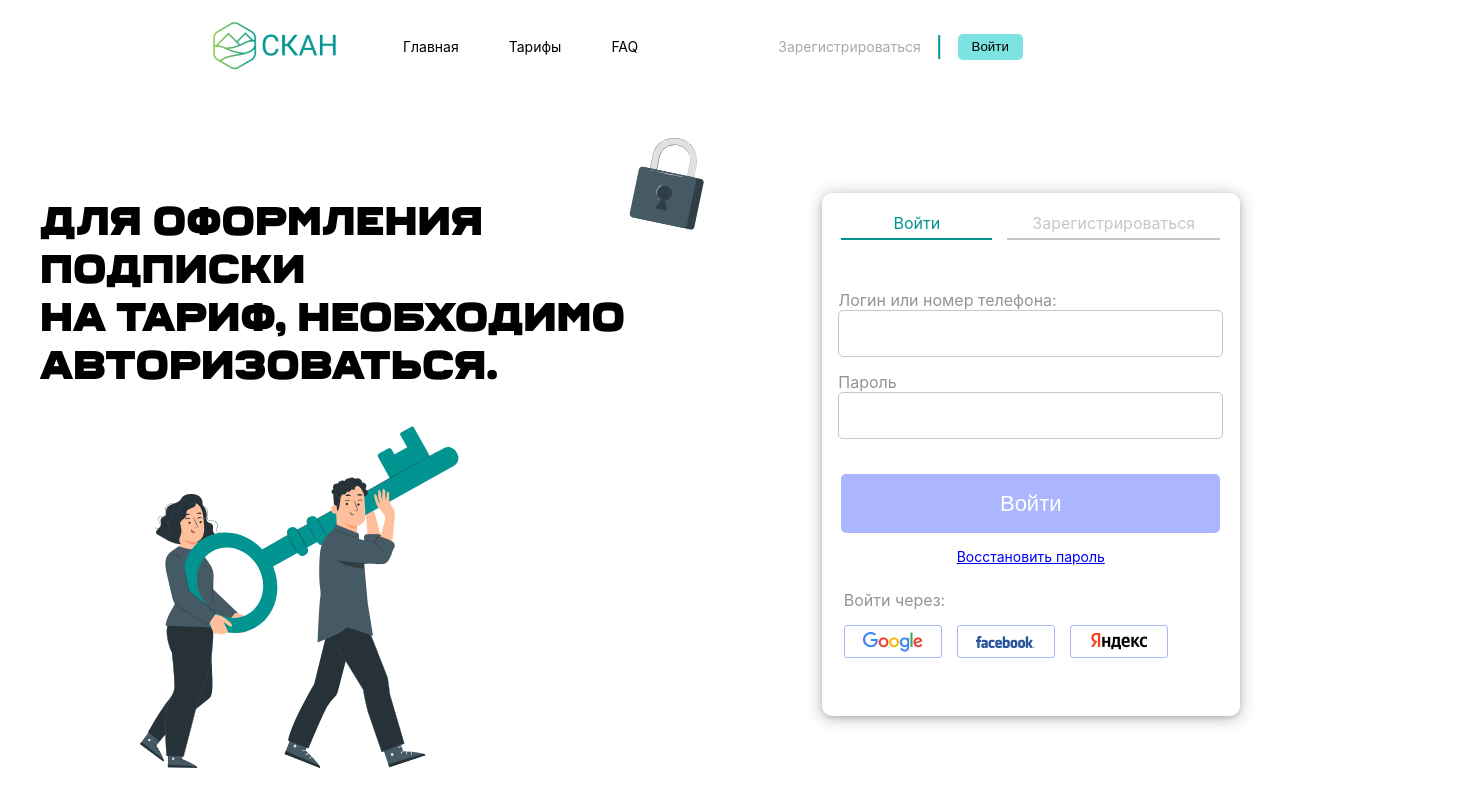
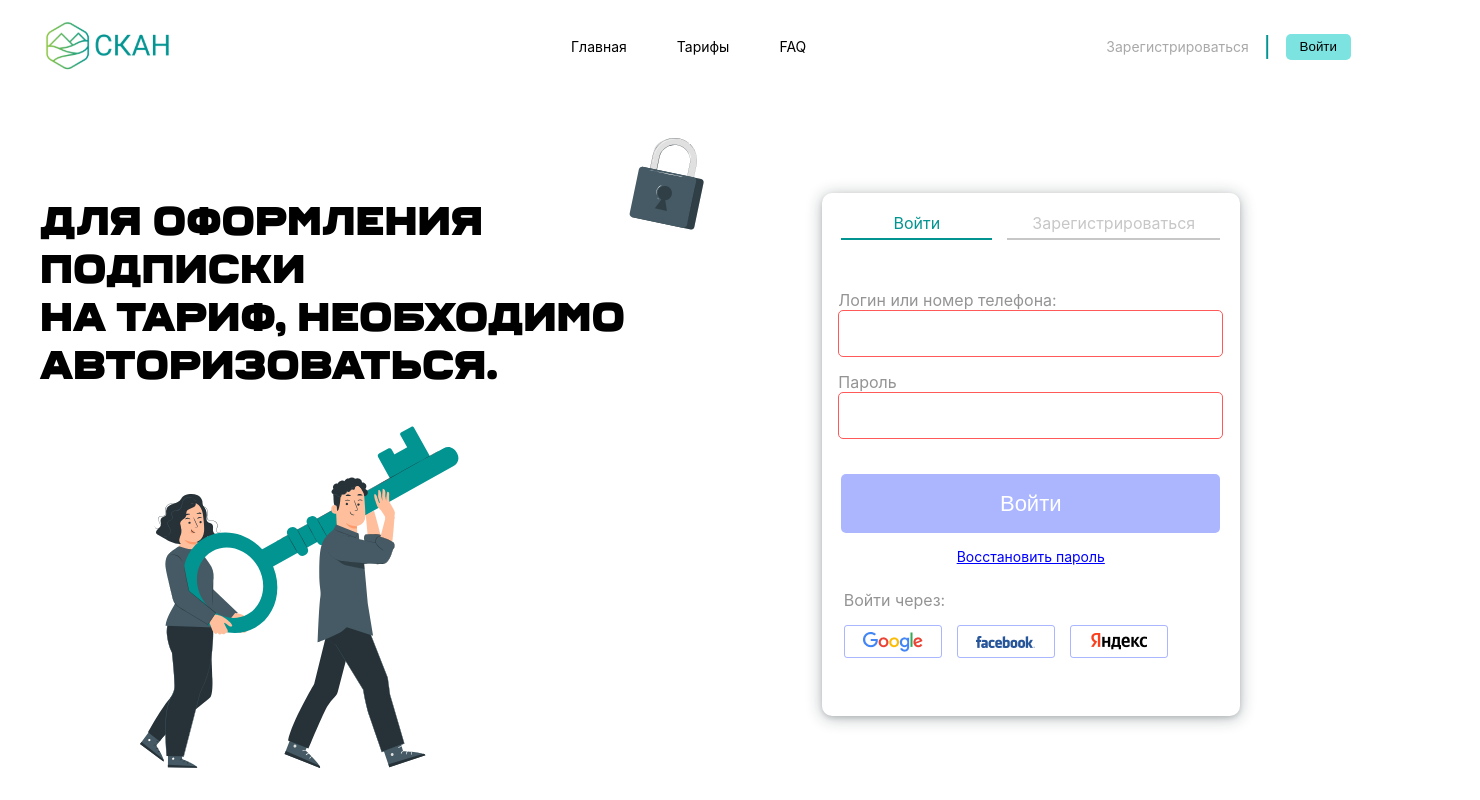
Before and after one commit to pizarrosch/diploma-project-skillfactory-react, a React (Create React App) app: page /login in a window 1280 px wide. Shown: the top 800 px of the page, 1480 px wide, since content can reach past the window. Built offline with nearby package versions, Linux system fonts and the light colour scheme.

Commit message:
Adjust footer and header style, navigation authorized and unauthorized

```diff
--- a/src/App.module.scss
+++ b/src/App.module.scss
@@ -3,10 +3,10 @@
   font-family: 'Inter', sans-serif;
   font-size: 14px;
   max-width: 1440px;
-  margin: 0 auto;
-  display: flex;
-  flex-direction: column;
-  align-items: center;
+  //margin: 0 auto;
+  //display: flex;
+  //flex-direction: column;
+  //align-items: center;
   position: relative;
   scroll-behavior: smooth;
 }
--- a/src/components/Footer/Footer.module.scss
+++ b/src/components/Footer/Footer.module.scss
@@ -6,7 +6,7 @@
   box-sizing: border-box;
   display: flex;
   align-items: center;
-  justify-content: space-around;
+  justify-content: space-between;
   width: 100vw;
   gap: 350px;
 
--- a/src/components/Header/Header.module.scss
+++ b/src/components/Header/Header.module.scss
@@ -1,12 +1,13 @@
 .header {
   display: flex;
   align-items: center;
-  justify-content: space-around;
+  //justify-content: space-between;
   height: 93px;
+  gap: 350px;
   margin: 0 40px;
-  width: 100vw;
-  padding: 0 200px;
-  box-sizing: border-box;
+  width: 1440px;
+  //padding: 0 100px;
+  //box-sizing: border-box;
 }
 
 @media all and (max-width: 400px) {
--- a/src/components/LoginPage/LoginPage.tsx
+++ b/src/components/LoginPage/LoginPage.tsx
@@ -5,7 +5,7 @@ import keyLock from '../../assets/key-lock.svg';
 import googleSign from '../../assets/google-sign.png';
 import facebookSign from '../../assets/facebook-sign.png';
 import yandexSign from '../../assets/yandex-sign.png';
-import React, {useState} from "react";
+import React, {useEffect, useState} from "react";
 import {useAppDispatch, useAppSelector} from "../../hooks/hooks";
 import localStorage from "redux-persist/es/storage";
 import {authorize} from "../../redux/slices/authSlice";
@@ -15,19 +15,33 @@ import {IAuthCredentials} from "../../types";
 import api from "../../api/http";
 import {RootState} from "../../redux/store";
 
+type TInputForm = {
+    login?: string,
+    password?: string
+}
+
 export default function LoginPage() {
 
-    const [login, setLogin] = useState('');
-    const [password, setPassword] = useState('');
-    const [isLoginValid, setIsLoginValid] = useState(true);
-    const [isPasswordValid, setIsPasswordValid] = useState(true);
+    const [form, setForm] = useState<TInputForm>({
+        login: '',
+        password: ''
+    })
+    // const [login, setLogin] = useState('');
+    // const [password, setPassword] = useState('');
+    const [isLoginValid, setIsLoginValid] = useState(false);
+    const [isPasswordValid, setIsPasswordValid] = useState(false);
     const [error, setError] = useState({
         state: false,
         message: false
     });
 
     const dispatch = useAppDispatch();
-    const token = useAppSelector((state: RootState) => state.authorization.accessToken);
+    const auth = useAppSelector((state: RootState) => state.authorization);
+
+    useEffect(() => {
+        console.log(form.login);
+        console.log(form.password)
+    }, [form.login,form.password]);
 
     async function verifyRequisites(
         credentials: IAuthCredentials,
@@ -52,7 +66,7 @@ export default function LoginPage() {
     }
 
     async function getInfo() {
-        await verifyRequisites({login: login!, password: password!});
+        await verifyRequisites({login: form.login!, password: form.password!});
         api.get("/api/v1/account/info")
             .then((data) => dispatch(getLimitInfo({
                 eventFiltersInfo: {
@@ -63,40 +77,63 @@ export default function LoginPage() {
 
         validateLogin();
         validatePassword();
-        if (!token && login === '' && password === '') {
+        if (!auth.accessToken && form.login === '' && form.password === '') {
             setError({state: false, message: false});
-        } else if (!token && error.state) {
+        } else if (!auth.accessToken && error.state) {
             setError({state: false, message: true});
         }
-
-        const localStorageToken = await localStorage.getItem('token') as string;
-
-    if (localStorageToken) {
-            setIsLoginValid(true);
-            setIsPasswordValid(true);
-        }
+    //
+    //     const localStorageToken = await localStorage.getItem('token') as string;
+    //
+    // if (localStorageToken) {
+    //         setIsLoginValid(true);
+    //         setIsPasswordValid(true);
+    //     }
     }
 
-    function handleEmailInput(e: React.FormEvent) {
+    function handleFormInput(e: React.FormEvent) {
         const target = e.target as HTMLInputElement;
-        setLogin(target.value);
-        if (error) {
-            setIsLoginValid(true);
-            setIsPasswordValid(true);
+
+        if (target.type === 'email') {
+            setForm({
+                login: target.value,
+                password: form.password
+            })
         }
+
+        if (target.type === 'password') {
+            setForm({
+                login: form.login,
+                password: target.value
+            })
+        }
+
+        if (error.state) {
+                setIsLoginValid(true);
+                setIsPasswordValid(true);
+            }
+
+        // setForm({
+        //     login: target.type === 'login' && target.value,
+        //     password: target.type === 'password' && target.value
+        // });
+        // if (error.state) {
+        //     setIsLoginValid(true);
+        //     setIsPasswordValid(true);
+        // }
     }
 
-    function handlePasswordInput(e: React.FormEvent) {
-        const target = e.target as HTMLInputElement;
-        setPassword(target.value);
-        if (error) {
-            setIsLoginValid(true);
-            setIsPasswordValid(true);
-        }
-    }
+    // function handlePasswordInput(e: React.FormEvent) {
+    //     const target = e.target as HTMLInputElement;
+    //     setPassword(target.value);
+    //     if (error.state) {
+    //         setIsLoginValid(true);
+    //         setIsPasswordValid(true);
+    //     }
+    // }
 
     function validatePassword() {
-        if (password.length < 6) {
+        if (form.password!.length < 6) {
             setIsPasswordValid(false)
         } else {
             setIsPasswordValid(true);
@@ -104,7 +141,7 @@ export default function LoginPage() {
     }
 
     function validateLogin() {
-        if (login.length < 6) {
+        if (form.login!.length < 6) {
             setIsLoginValid(false)
         } else {
             setIsLoginValid(true)
@@ -131,23 +168,23 @@ export default function LoginPage() {
                         <div className={s['form__email-input-container']}>
                             <label htmlFor='input'>Логин или номер телефона:</label>
                             <input className={isLoginValid ? s['form__input'] : s['form__input_error']} type="email"
-                                   id="input" value={login}
-                                   onInput={handleEmailInput}/>
-                            {!isLoginValid &&
+                                   id="input" value={form.login}
+                                   onInput={handleFormInput}/>
+                            {!isLoginValid && error.state &&
                               <span className={s.errorMessage}>Пожалуйста, введите правильный логин</span>}
                         </div>
                         <div className={s['form__password-input-container']}>
                             <label htmlFor='password'>Пароль</label>
                             <input className={isPasswordValid ? s['form__input'] : s['form__input_error']}
-                                   type="password" id="password" value={password}
-                                   onInput={handlePasswordInput}/>
-                            {!isPasswordValid &&
+                                   type="password" id="password" value={form.password}
+                                   onInput={handleFormInput}/>
+                            {!isPasswordValid && error.state &&
                               <span className={s.errorMessage}>Пожалуйста, введите правильный пароль</span>}
-                            {error.message && <span className={s.errorMessage}>Неправильный логин или пароль</span>}
+                            {error.state && <span className={s.errorMessage}>Неправильный логин или пароль</span>}
                         </div>
                     </form>
                 </div>
-                <Link to={!isLoginValid && !isPasswordValid ? '/dashboard' : '/login'}>
+                <Link to={isLoginValid && isPasswordValid ? '/dashboard' : '/login'}>
                     <button type='submit' className={st.loginButton} onClick={getInfo}>
                         Войти
                     </button>
--- a/src/components/Navigation/Navigation.module.scss
+++ b/src/components/Navigation/Navigation.module.scss
@@ -1,8 +1,15 @@
-.root {
+.rootUnauth,
+.rootAuth
+{
   display: flex;
   align-items: center;
+  gap: 300px;
+  margin-right: 50px;
+}
+
+.rootAuth {
   gap: 140px;
-  margin-right: 50px;
+}
 
   .menuWrapper {
     display: flex;
@@ -117,7 +124,6 @@
       margin: 0 auto;
     }
   }
-}
 
 .menuCake {
   display: none;
--- a/src/components/Navigation/authorized/NavigationAuthorized.tsx
+++ b/src/components/Navigation/authorized/NavigationAuthorized.tsx
@@ -16,7 +16,7 @@ export default function NavigationAuthorized() {
     const tariffLimits: TEventFiltersInfo = useAppSelector((state: RootState) => state.tariffLimits)
 
     return (
-        <div className={s.root}>
+        <div className={s.rootAuth}>
             <nav className={s.navigation}>
                 <ul className={s['navigation-list']}>
                     <li className={s['navigation-list__item']}>
--- a/src/components/Navigation/unauthorized/Navigation.tsx
+++ b/src/components/Navigation/unauthorized/Navigation.tsx
@@ -6,7 +6,7 @@ import menuCake from "../../../assets/options-cake.svg";
 export default function Navigation() {
 
     return (
-        <div className={s.root}>
+        <div className={s.rootUnauth}>
             <nav className={s.navigation}>
                 <ul className={s['navigation-list']}>
                         <li className={s['navigation-list__item']}>
```
Also changed, not shown: src/components/SearchForm/SearchForm.tsx (+8 -5 lines).
